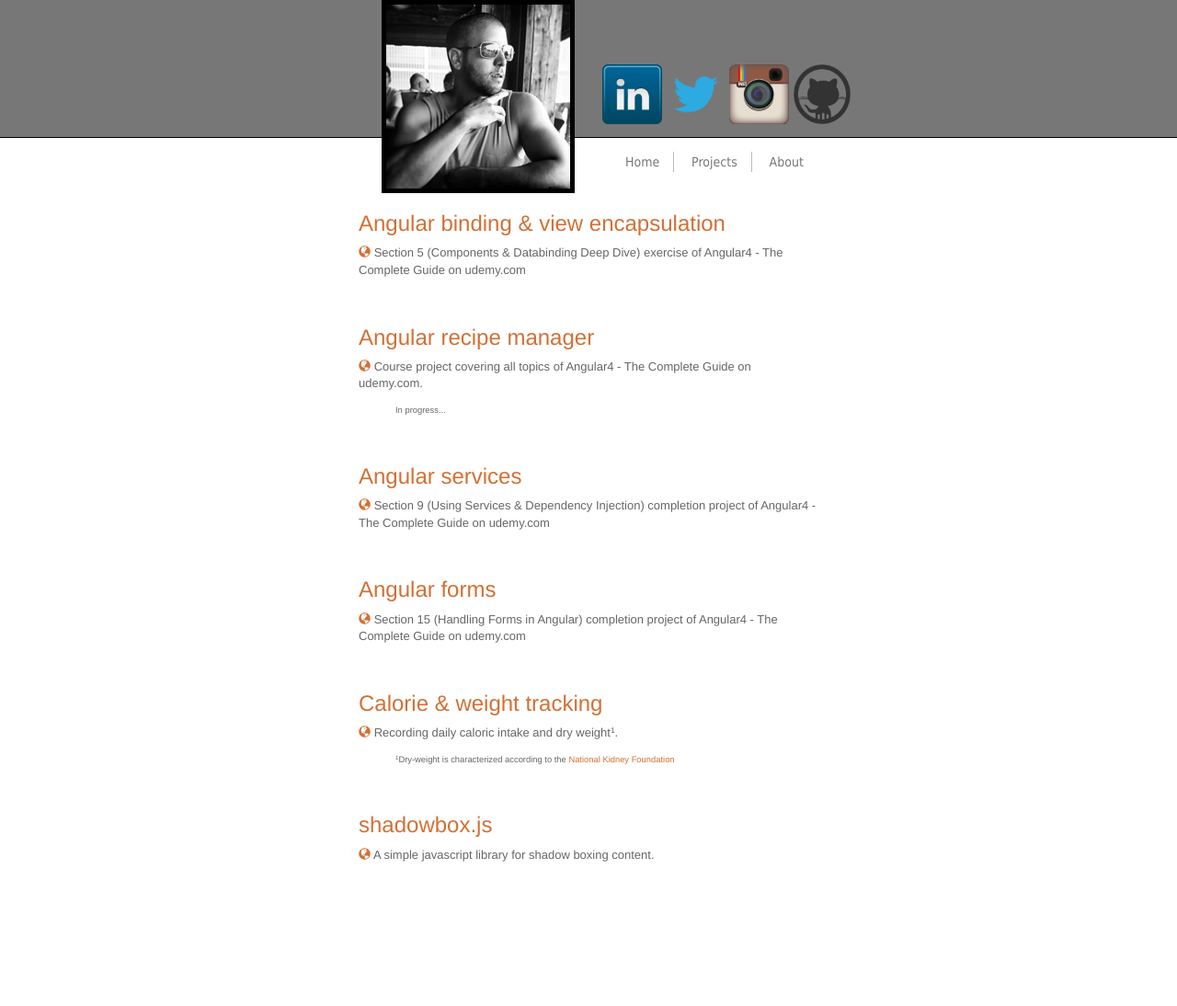
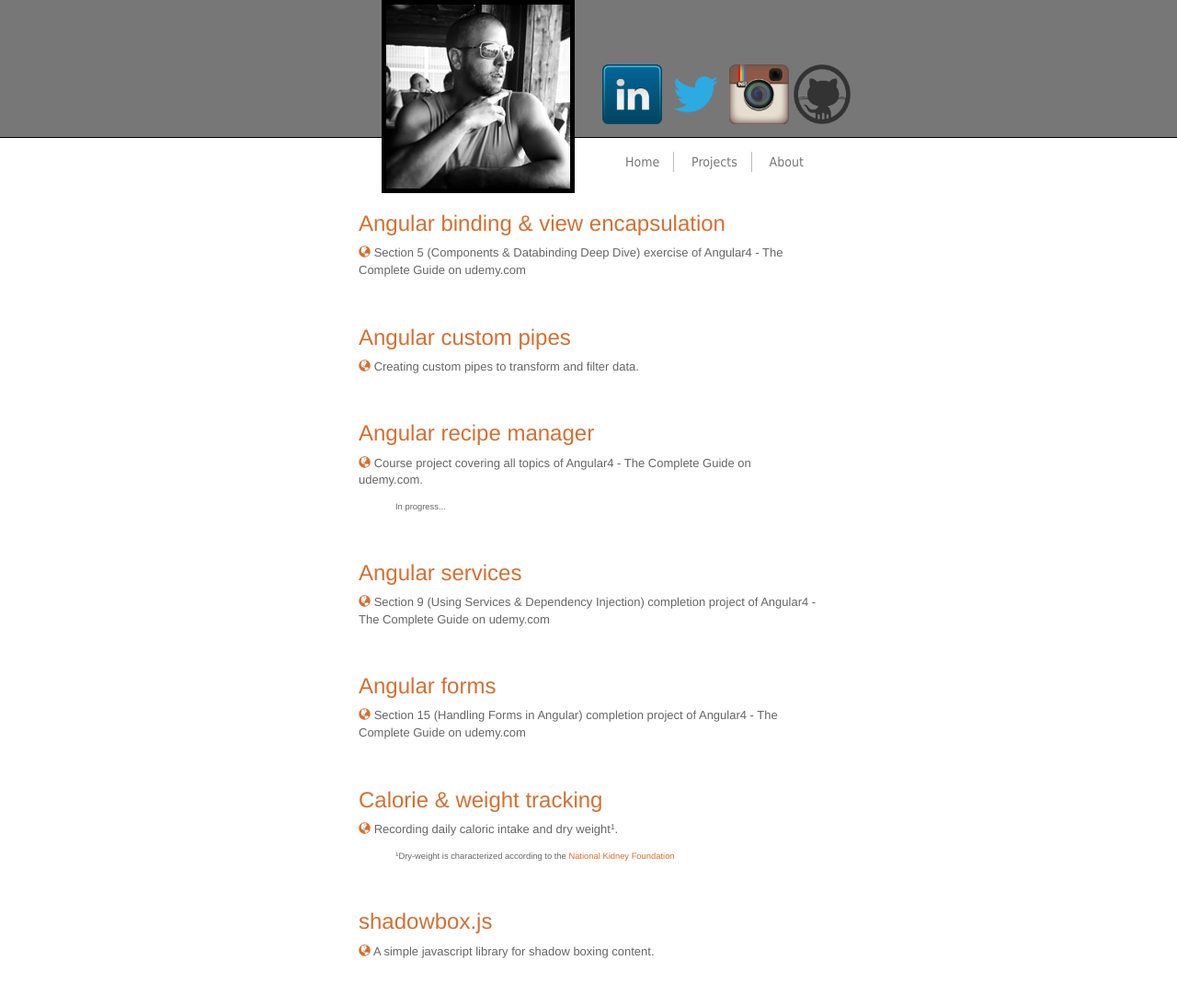
Before and after one commit to Floresj4/floresj4.github.io, a Jekyll site: the page built from projects.html, in a window 1280 px wide. Shown: the whole page at 92% size. Built offline with Jekyll 4.4.1, drawn with Linux system fonts in a browser that asks for light colours; nearby versions of some CDN libraries; before the commit the page ends 989 px from its top, so only the background shows below that.

Commit message:
adding custom pipes project

```diff
--- a/projects.html
+++ b/projects.html
@@ -14,6 +14,21 @@ layout: simple-page
 				</a>
 			</span>
 			Section 5 (Components &amp; Databinding Deep Dive) exercise of Angular4 - The Complete Guide on udemy.com
+		</p>
+	</div>
+
+	<div class="blog-post">
+		<h3 class="project-link">
+			<a href="'https://floresj4.github.io/angular-custom-pipes">Angular custom pipes</a>
+		</h3>
+
+		<p>
+			<span class="project-link">
+				<a href="'https://floresj4.github.io/angular-custom-pipes" class='project-link-icon'>
+					<span class='glyphicon glyphicon-globe'></span>
+				</a>
+			</span>
+			Creating custom pipes to transform and filter data.
 		</p>
 	</div>
 
```
